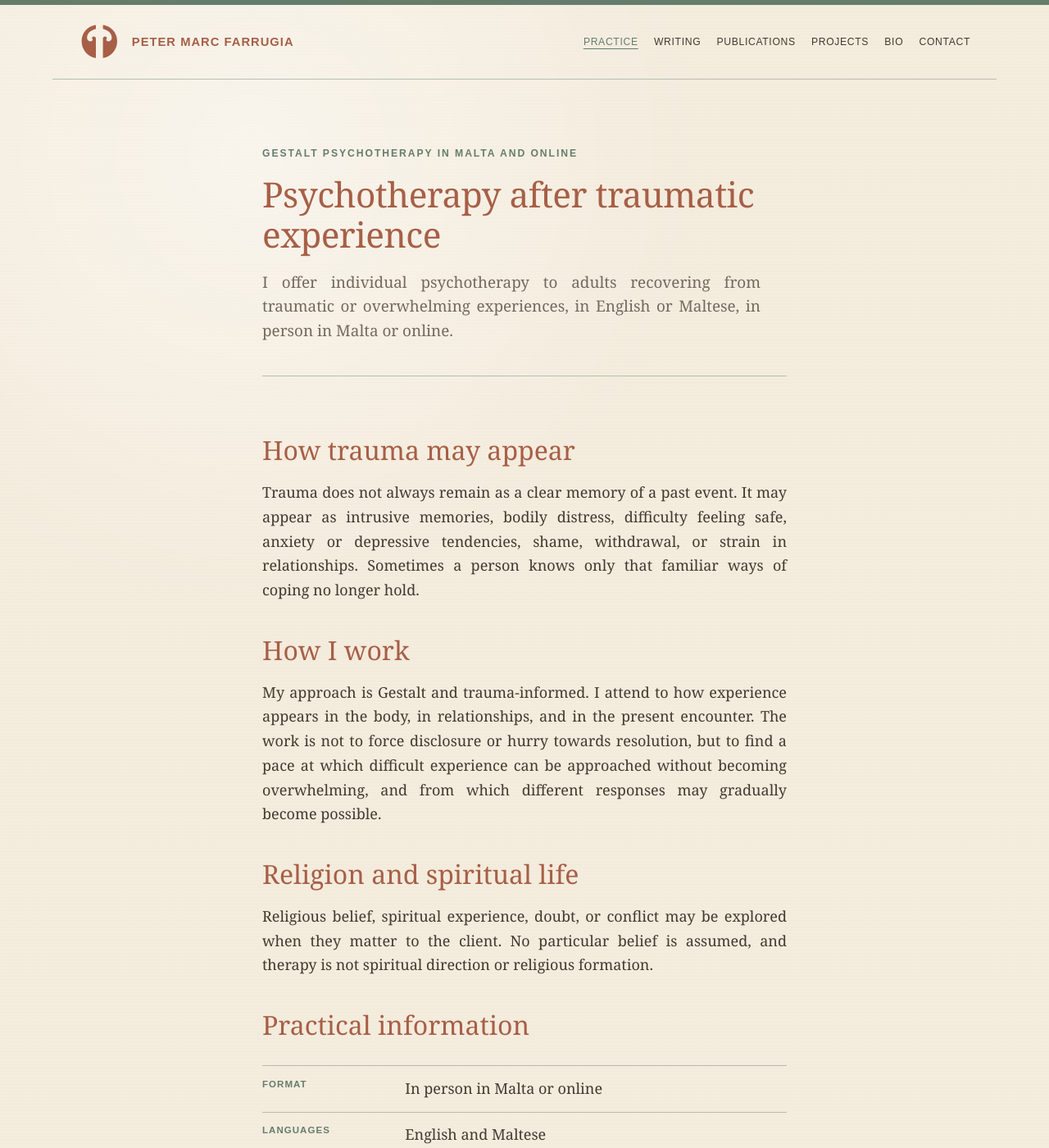
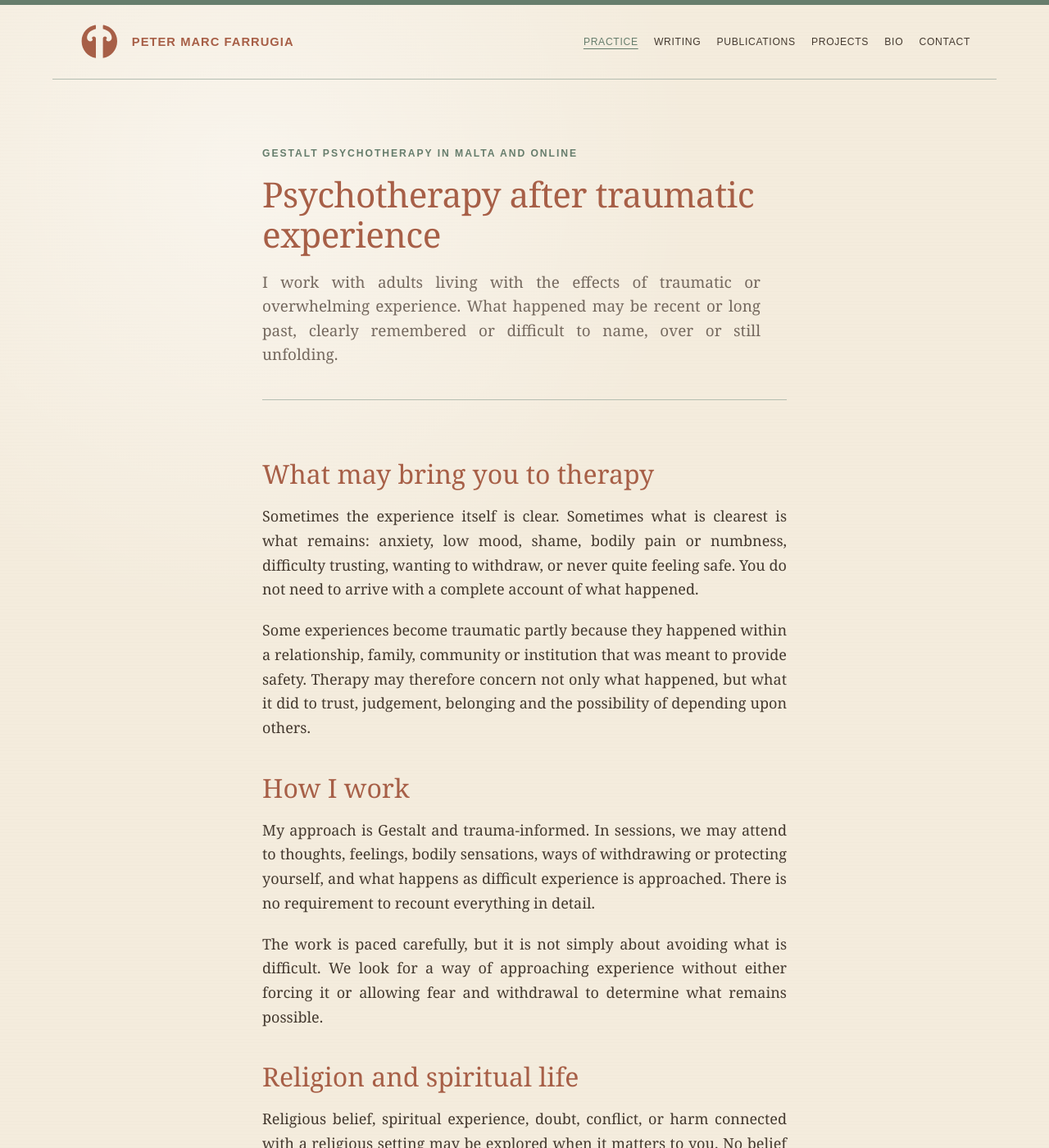
Before and after one commit to pytfarrugia-bit/pytfarrugia-bit.github.io, a Jekyll site: the page practice.html, which Jekyll copies as it is, in a window 1280 px wide and 1400 px high. Shown: the whole window at 82% size. Built offline with Jekyll 4.4.1, drawn with Linux system fonts in a browser that asks for light colours; some of the changed text lies outside the part shown.

Commit message:
Revise psychotherapy practice page

```diff
--- a/practice.html
+++ b/practice.html
@@ -28,33 +28,36 @@
   <main class="article-page practice-content">
     <p class="eyebrow">Gestalt psychotherapy in Malta and online</p>
     <h1>Psychotherapy after traumatic experience</h1>
-    <p class="lead">I offer individual psychotherapy to adults recovering from traumatic or overwhelming experiences, in English or Maltese, in person in Malta or online.</p>
+    <p class="lead">I work with adults living with the effects of traumatic or overwhelming experience. What happened may be recent or long past, clearly remembered or difficult to name, over or still unfolding.</p>
 
     <article class="prose practice-prose">
-      <h2>How trauma may appear</h2>
-      <p>Trauma does not always remain as a clear memory of a past event. It may appear as intrusive memories, bodily distress, difficulty feeling safe, anxiety or depressive tendencies, shame, withdrawal, or strain in relationships. Sometimes a person knows only that familiar ways of coping no longer hold.</p>
+      <h2>What may bring you to therapy</h2>
+      <p>Sometimes the experience itself is clear. Sometimes what is clearest is what remains: anxiety, low mood, shame, bodily pain or numbness, difficulty trusting, wanting to withdraw, or never quite feeling safe. You do not need to arrive with a complete account of what happened.</p>
+
+      <p>Some experiences become traumatic partly because they happened within a relationship, family, community or institution that was meant to provide safety. Therapy may therefore concern not only what happened, but what it did to trust, judgement, belonging and the possibility of depending upon others.</p>
 
       <h2>How I work</h2>
-      <p>My approach is Gestalt and trauma-informed. I attend to how experience appears in the body, in relationships, and in the present encounter. The work is not to force disclosure or hurry towards resolution, but to find a pace at which difficult experience can be approached without becoming overwhelming, and from which different responses may gradually become possible.</p>
+      <p>My approach is Gestalt and trauma-informed. In sessions, we may attend to thoughts, feelings, bodily sensations, ways of withdrawing or protecting yourself, and what happens as difficult experience is approached. There is no requirement to recount everything in detail.</p>
+
+      <p>The work is paced carefully, but it is not simply about avoiding what is difficult. We look for a way of approaching experience without either forcing it or allowing fear and withdrawal to determine what remains possible.</p>
 
       <h2>Religion and spiritual life</h2>
-      <p>Religious belief, spiritual experience, doubt, or conflict may be explored when they matter to the client. No particular belief is assumed, and therapy is not spiritual direction or religious formation.</p>
+      <p>Religious belief, spiritual experience, doubt, conflict, or harm connected with a religious setting may be explored when it matters to you. No belief or disbelief is assumed, and psychotherapy is not spiritual direction or religious formation.</p>
 
       <h2>Practical information</h2>
       <dl class="practice-facts">
         <div><dt>Format</dt><dd>In person in Malta or online</dd></div>
         <div><dt>Languages</dt><dd>English and Maltese</dd></div>
         <div><dt>Session length</dt><dd>Generally 50 minutes</dd></div>
-        <div><dt>Fees</dt><dd>Fees may be negotiated according to circumstances</dd></div>
+        <div><dt>Fees</dt><dd>Fees can be discussed according to circumstances</dd></div>
         <div><dt>Cancellation</dt><dd>At least 24 hours’ notice is required; otherwise the session is normally charged</dd></div>
         <div><dt>Availability</dt><dd>Currently accepting enquiries</dd></div>
+        <div><dt>Confidentiality</dt><dd>Sessions are confidential within the ethical and legal limits explained before therapy begins</dd></div>
+        <div><dt>Professional standing</dt><dd>Warranted Gestalt psychotherapist in Malta; work undertaken within professional supervision</dd></div>
       </dl>
 
-      <h2>Professional standing</h2>
-      <p>I am a warranted Gestalt psychotherapist in Malta. My work is undertaken within professional supervision and the ethical and legal requirements of the profession.</p>
-
       <h2>Beginning</h2>
-      <p>An initial session allows us to consider what brings you to therapy and whether working together seems appropriate. There is no obligation to continue after the first meeting.</p>
+      <p>The first session gives us time to speak about what brings you, what you are looking for, and how I work. We can then consider whether continuing together feels useful. There is no obligation to arrange another session.</p>
 
       <p class="notice"><strong>Please note:</strong> the contact form is not monitored continuously and cannot provide emergency or crisis support.</p>
     </article>
```
